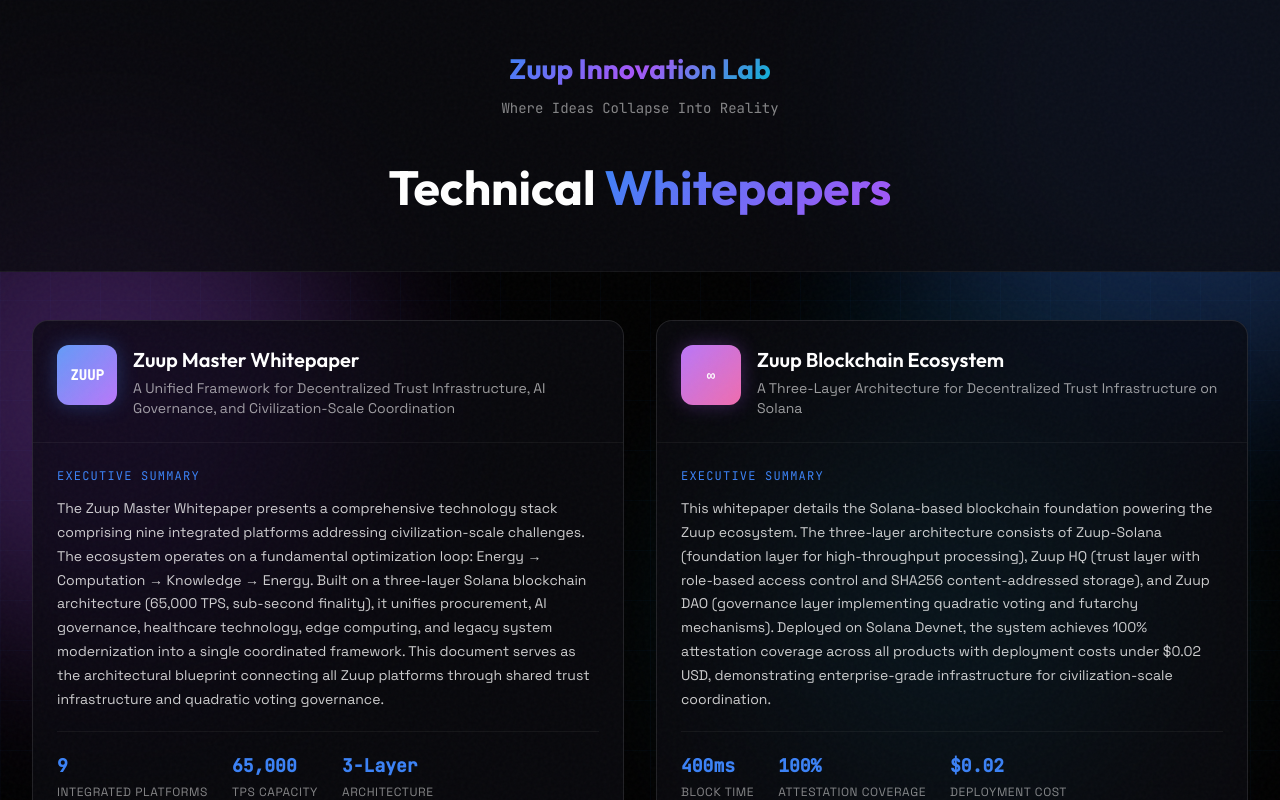
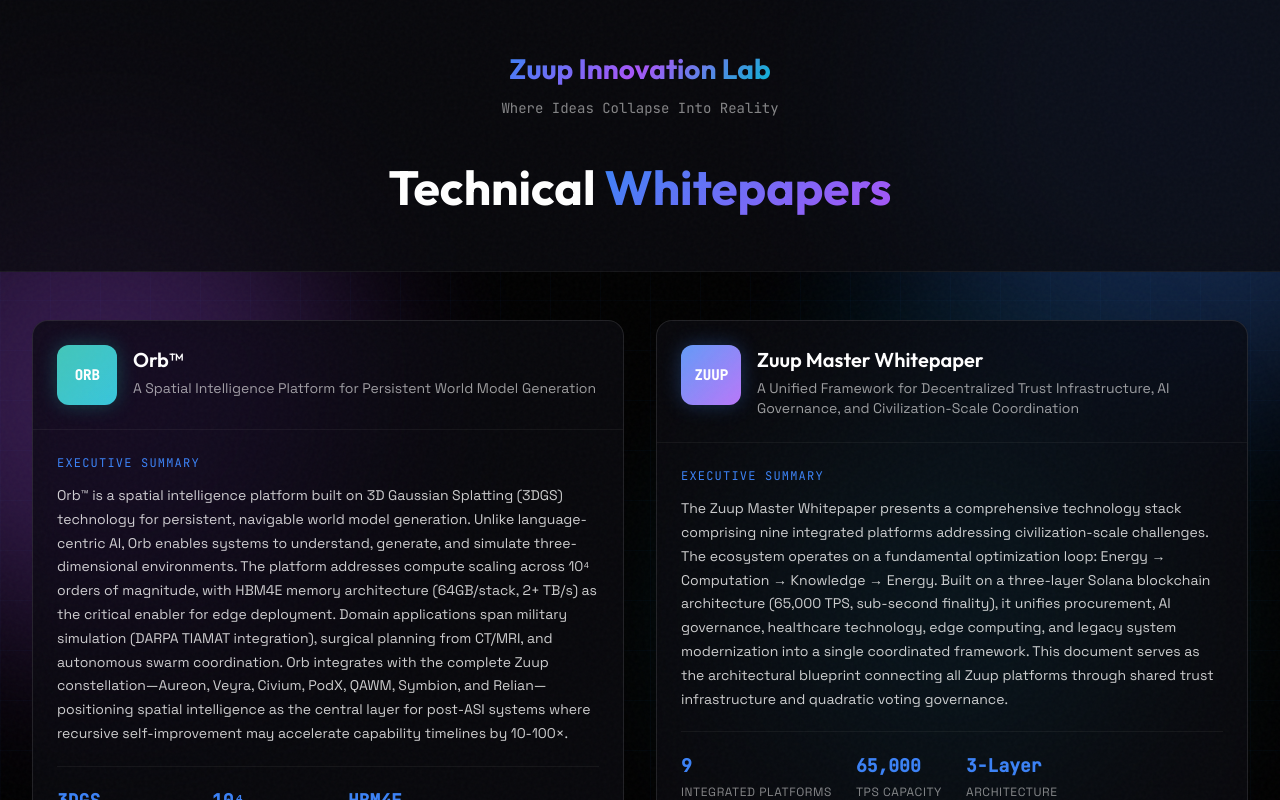
Before and after one commit to khaaliswooden-max/zblackhole.io, a Next.js app: page /whitepapers in a window 1280 px wide. Shown: the top 800 px of the page. Built offline with nearby package versions, Linux system fonts and the light colour scheme.

Commit message:
feat: add Orb spatial intelligence platform whitepaper

```diff
--- a/src/app/whitepapers/page.tsx
+++ b/src/app/whitepapers/page.tsx
@@ -6,6 +6,8 @@
 
 // Summaries data for translation and TTS
 const summaries: Record<string, string> = {
+  orb: `Orb™ is a spatial intelligence platform built on 3D Gaussian Splatting (3DGS) technology for persistent, navigable world model generation. Unlike language-centric AI, Orb enables systems to understand, generate, and simulate three-dimensional environments. The platform addresses compute scaling across 10⁴ orders of magnitude, with HBM4E memory architecture (64GB/stack, 2+ TB/s) as the critical enabler for edge deployment. Domain applications span military simulation (DARPA TIAMAT integration), surgical planning from CT/MRI, and autonomous swarm coordination. Orb integrates with the complete Zuup constellation—Aureon, Veyra, Civium, PodX, QAWM, Symbion, and Relian—positioning spatial intelligence as the central layer for post-ASI systems where recursive self-improvement may accelerate capability timelines by 10-100×.`,
+
   master: `The Zuup Master Whitepaper presents a comprehensive technology stack comprising nine integrated platforms addressing civilization-scale challenges. The ecosystem operates on a fundamental optimization loop: Energy → Computation → Knowledge → Energy. Built on a three-layer Solana blockchain architecture (65,000 TPS, sub-second finality), it unifies procurement, AI governance, healthcare technology, edge computing, and legacy system modernization into a single coordinated framework. This document serves as the architectural blueprint connecting all Zuup platforms through shared trust infrastructure and quadratic voting governance.`,
 
   ecosystem: `This whitepaper details the Solana-based blockchain foundation powering the Zuup ecosystem. The three-layer architecture consists of Zuup-Solana (foundation layer for high-throughput processing), Zuup HQ (trust layer with role-based access control and SHA256 content-addressed storage), and Zuup DAO (governance layer implementing quadratic voting and futarchy mechanisms). Deployed on Solana Devnet, the system achieves 100% attestation coverage across all products with deployment costs under $0.02 USD, demonstrating enterprise-grade infrastructure for civilization-scale coordination.`,
@@ -58,6 +60,19 @@
 }
 
 const whitepapers: WhitepaperData[] = [
+  {
+    key: 'orb',
+    icon: 'ORB',
+    iconClass: 'icon-orb',
+    title: 'Orb™',
+    subtitle: 'A Spatial Intelligence Platform for Persistent World Model Generation',
+    metrics: [
+      { value: '3DGS', label: 'Gaussian Splatting' },
+      { value: '10⁴', label: 'Compute Orders' },
+      { value: 'HBM4E', label: 'Memory Architecture' }
+    ],
+    pdfFile: 'orb.pdf'
+  },
   {
     key: 'master',
     icon: 'ZUUP',
--- a/src/app/whitepapers/whitepapers.css
+++ b/src/app/whitepapers/whitepapers.css
@@ -188,6 +188,12 @@
 }
 
 /* Icon color variants */
+.icon-orb {
+  background: linear-gradient(135deg, #14b8a6, #06b6d4);
+  color: white;
+  box-shadow: 0 0 20px rgba(20, 184, 166, 0.3);
+}
+
 .icon-master {
   background: linear-gradient(135deg, var(--color-accretion), var(--color-gravitational));
   color: white;
```
